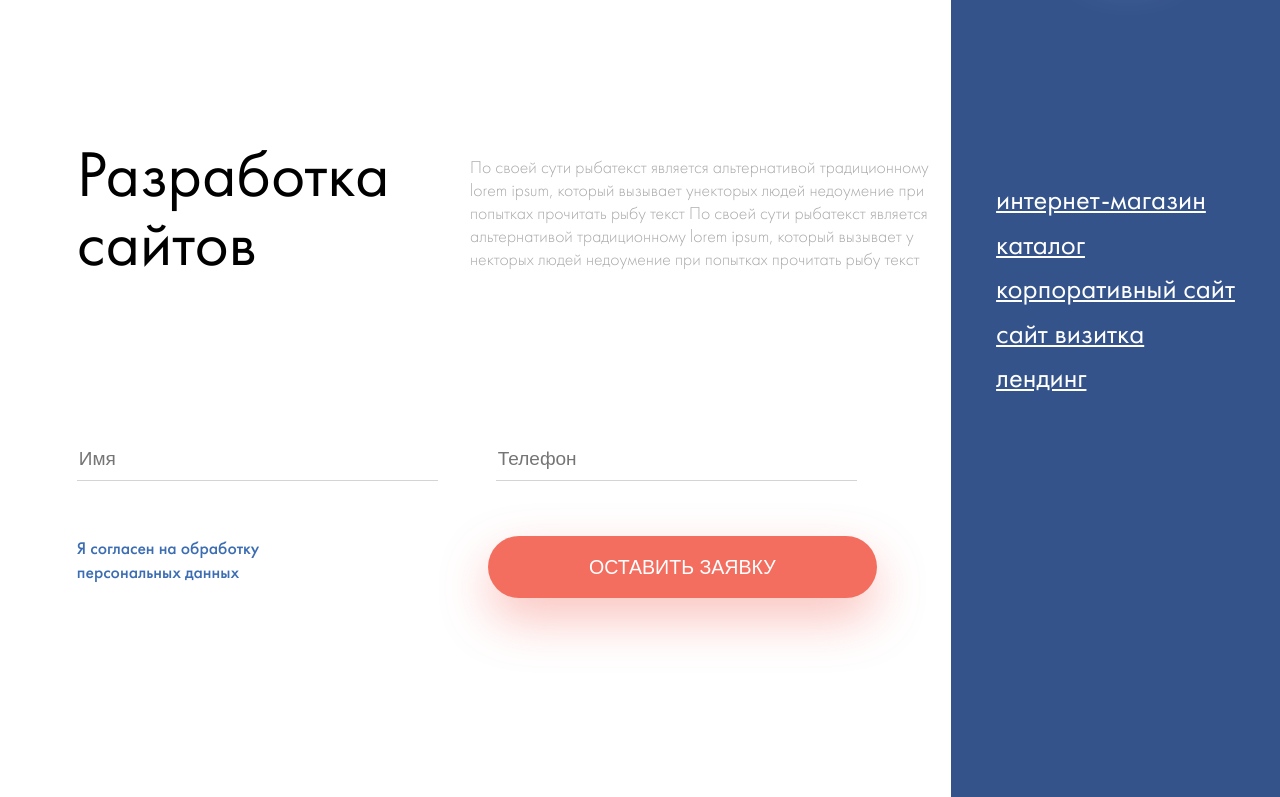
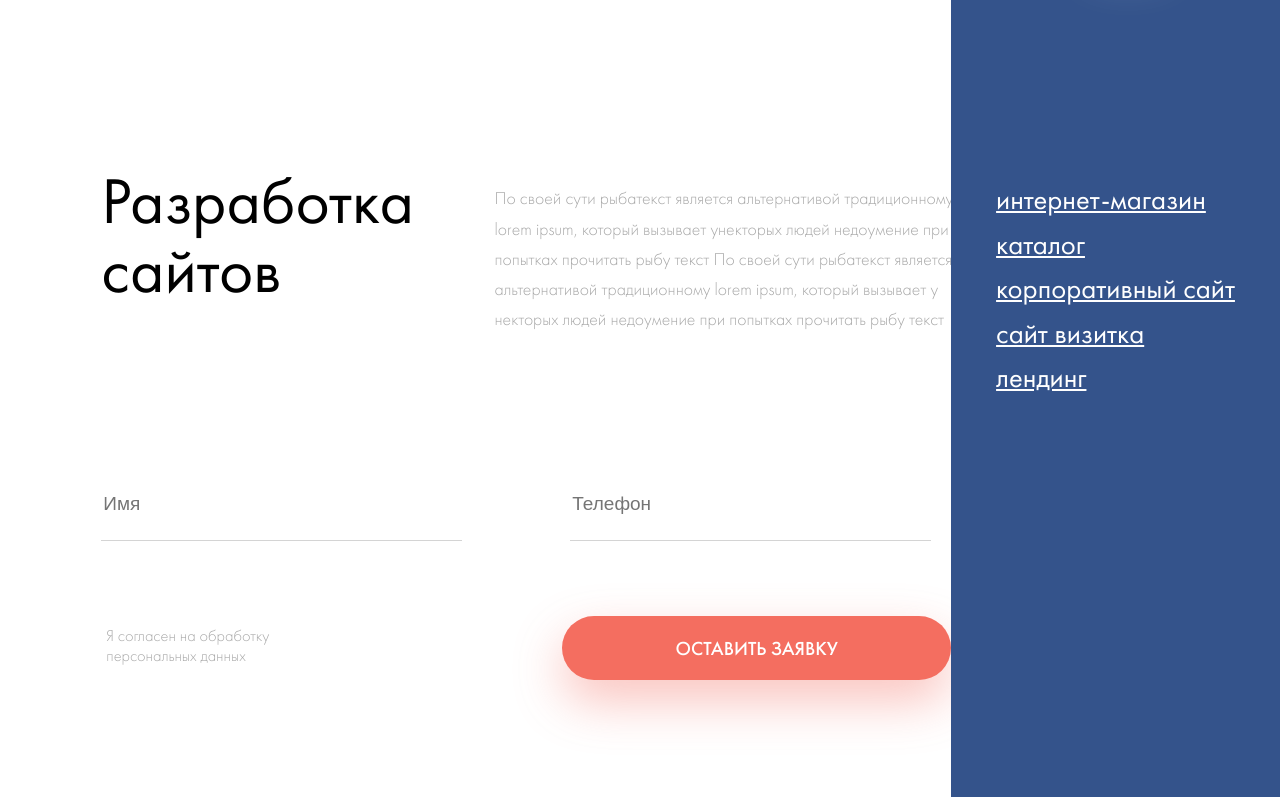
Before and after one commit to GKoil/la_chatte, a website: page src/templates/index.html in a window 1280 px wide. Shown: the part 803-1600 px from the top of the page. Drawn offline with nearby package versions, Linux system fonts and the light colour scheme; files that its build step writes are made by us from their sources; files whose address does not match are found by name.

Commit message:
PP second screen on desktop

```diff
--- a/src/scss/components/form-send.scss
+++ b/src/scss/components/form-send.scss
@@ -1,12 +1,13 @@
 .form-send {
   &--development {
     width: 100%;
-    max-width: 800px;
+    max-width: 850px;
   }
   &__field {
     display: block;
     width: 50%;
     max-width: 361px;
+    height: 64px;
     border: none;
     font-weight: 300;
     @include adaptive-font(16px, 320px, 21px, 1920px);
@@ -16,11 +17,14 @@
     border-bottom: solid 1px #d4d4d4;
   }
   &__link {
-    color: #3c6db2;
+    color: $greyish;
     text-decoration: none;
-    font-size: 20px;
-    @include adaptive-font (14px, 320px, 20px, 1920px);
-    margin-bottom: 10px;
+    font-size: 18px;
+    font-weight: 300;
+    line-height: 1.22;
+    @include adaptive-font (14px, 320px, 18px, 1920px);
+    margin-top: 10px;
+    margin-left: 5px;
     display: block;
     &--development {
       max-width: 240px;
@@ -32,6 +36,8 @@
     border: none;
     background-color: $orange;
     width: 100%;
+    font-family: "Futura PT";
+    font-weight: 500;
     max-width: 389px;
     padding: 20px 25px 19px;
     text-transform: uppercase;
@@ -57,7 +63,7 @@
     padding-right: 20px;
   }
   &__item-wrapper:nth-child(-n+2) {
-    margin-bottom: 40px;
+    margin-bottom: 60px;
   }
   &__item-wrapper--screen {
     @include before-mobile {
--- a/src/scss/components/main-menu.scss
+++ b/src/scss/components/main-menu.scss
@@ -6,7 +6,7 @@
     justify-content: space-between;
     width: 40%;
     max-width: 566px;
-    margin-left: calc(36.5% - 233px);
+    margin-left: calc(33.5% - 233px);
   }
   &__item {
     @include before-mobile {
--- a/src/scss/components/service-block.scss
+++ b/src/scss/components/service-block.scss
@@ -9,7 +9,7 @@
       flex-wrap: wrap;
     }
     @include after-tablet {
-      margin-bottom: 170px;
+      margin-bottom: 142px;
     }
   }
   &__content {
@@ -22,6 +22,14 @@
     }
     @include after-tablet {
       padding-left: 6%;
+    }
+  }
+  &__content-wrapper {
+    @include after-desktop {
+      width: 100%;
+      max-width: 1072px;
+      margin-top: 129px;
+      margin-left: 49px;
     }
   }
   &__title {
@@ -37,7 +45,7 @@
     }
   }
   &__subtitle {
-    line-height: 1.3;
+    line-height: 1.7;
     font-weight: 300;
     @include adaptive-font(16px, 767px, 20px, 1920px);
     color: $greyish;
--- a/src/templates/components/development.html
+++ b/src/templates/components/development.html
@@ -1,6 +1,6 @@
 <section class="page-main__service-block service-block screen">
   <div class="service-block__content screen__main">
-    <div>
+    <div class="service-block__content-wrapper">
       <div class="service-block__title-wrapper">
         <h2 class="service-block__title">Разработка сайтов</h2>
         <p class="service-block__subtitle">По своей сути рыбатекст является альтернативой традиционному lorem ipsum, который вызывает унекторых людей недоумение при попытках прочитать рыбу текст По своей сути рыбатекст является альтернативой традиционному lorem ipsum, который вызывает у некторых людей недоумение при попытках прочитать рыбу текст</p>
```
